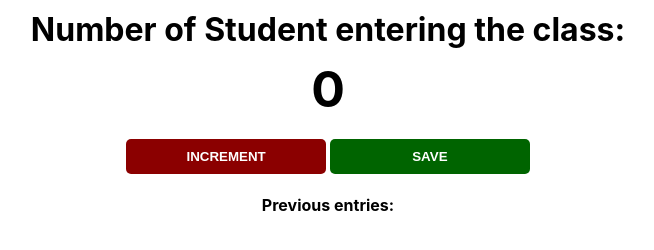
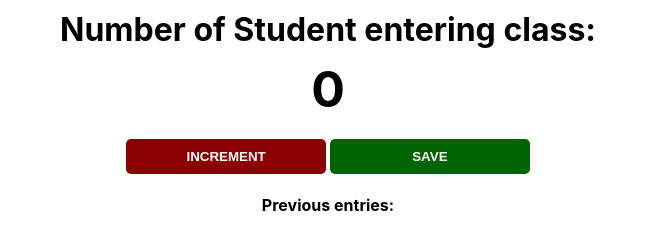
Before and after one commit to Prakritipi/Passengercounter, a plain HTML site: page index.html in a window 1280 px wide. Shown: the whole page, without its empty margins (312-966 px from the left). Drawn offline with Linux system fonts and the light colour scheme.

Commit message:
Update index.html

```diff
--- a/index.html
+++ b/index.html
@@ -3,7 +3,7 @@
         <link rel="stylesheet" href="index.css">
     </head>
     <body>
-        <h1>Number of Student entering the class:</h1>
+        <h1>Number of Student entering class:</h1>
         <h2 id="count-el">0</h2>
         <button id="increment-btn" onclick="increment()">INCREMENT</button>
         <button id="save-btn" onclick="save()">SAVE</button>
```
